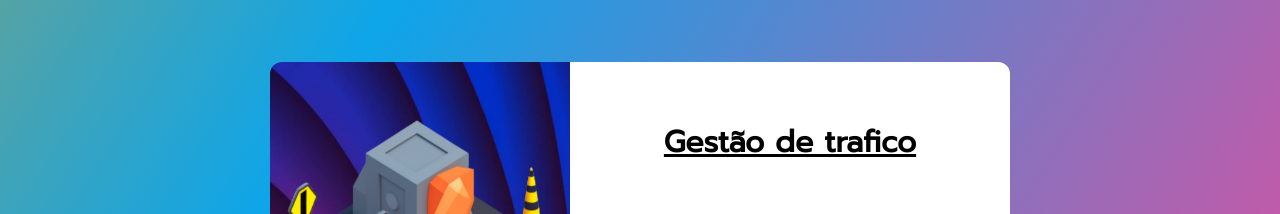
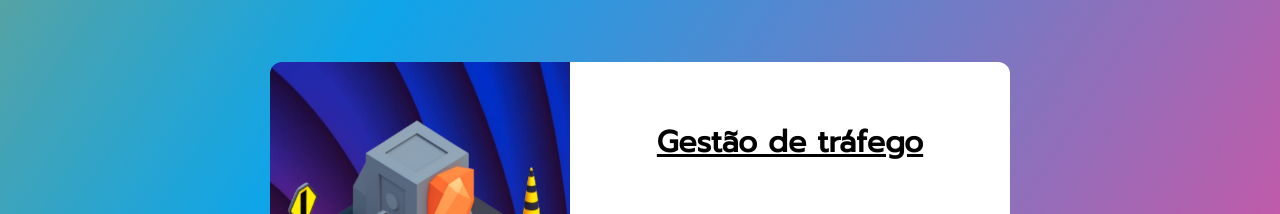
Before and after one commit to MatheusCardosoc0/keep, a Next.js app: page / in a window 1280 px wide. Shown: the part 2294-2508 px from the top of the page. Built offline with nearby package versions, Linux system fonts and the light colour scheme; a web font is replaced by a local one.

Commit message:
corrigindo erros ortograficos

```diff
--- a/src/components/PageComponents/Footer.tsx
+++ b/src/components/PageComponents/Footer.tsx
@@ -9,7 +9,7 @@ const Footer = () => {
           KEEP SOLUÇÔES® - Agência de Marketing Digital
         </h3>
         <div className=' sm:text-xl'>
-          <p>Telefone:(62) 3576-5179</p>
+          <p>Telefone: (62) 3576-5179</p>
           <p>Email: keepsolucoes@proton.me</p>
           <p>Aparecida de Goiânia - GO</p>
         </div>
--- a/src/constants/servicesArray.ts
+++ b/src/constants/servicesArray.ts
@@ -24,6 +24,6 @@ export const services: Service[] = [
   {
     banner: 'traficIcon.png',
     description: "Aumente a conversão de leads em vendas com a Gestão de Tráfego da Keep. Deixe-nos cuidar da sua presença digital.",
-    title: "Gestão de trafico"
+    title: "Gestão de tráfego"
   }
 ]
```
